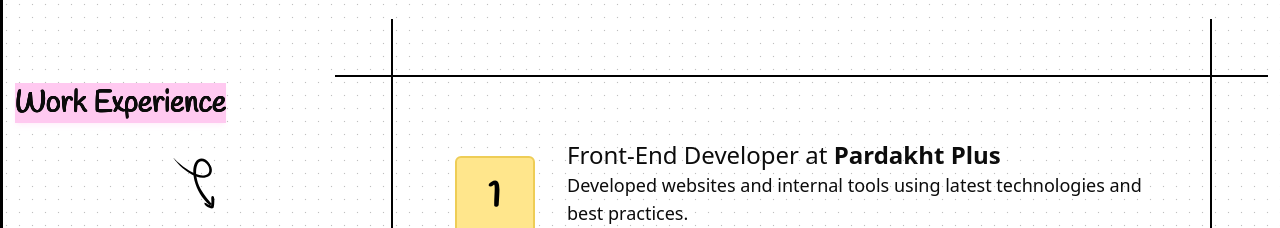
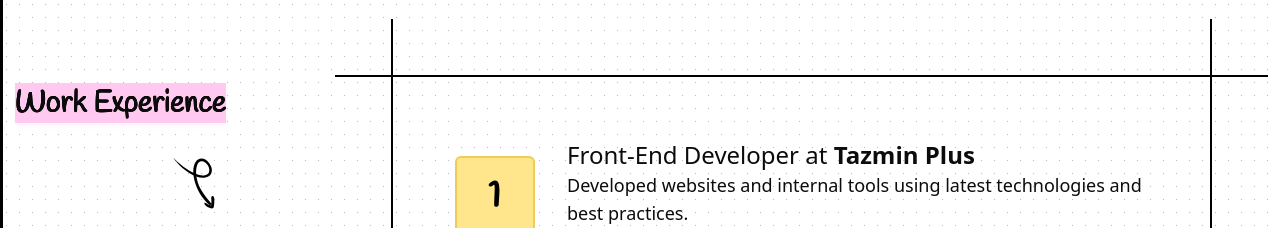
Before and after one commit to MersadHabibi/Portfolio, a Next.js app: page / in a window 1280 px wide. Shown: the part 2940-3168 px from the top of the page. Built offline with nearby package versions, Linux system fonts and the light colour scheme.

Commit message:
Update company name in experiences data from "Pardakht Plus" to "Tazmin Plus".

```diff
--- a/data/experiences.ts
+++ b/data/experiences.ts
@@ -1,7 +1,7 @@
 export const experiences = [
   {
     id: 1,
-    company: "Pardakht Plus",
+    company: "Tazmin Plus",
     position: "Front-End Developer",
     description:
       "Developed websites and internal tools using latest technologies and best practices.",
```
